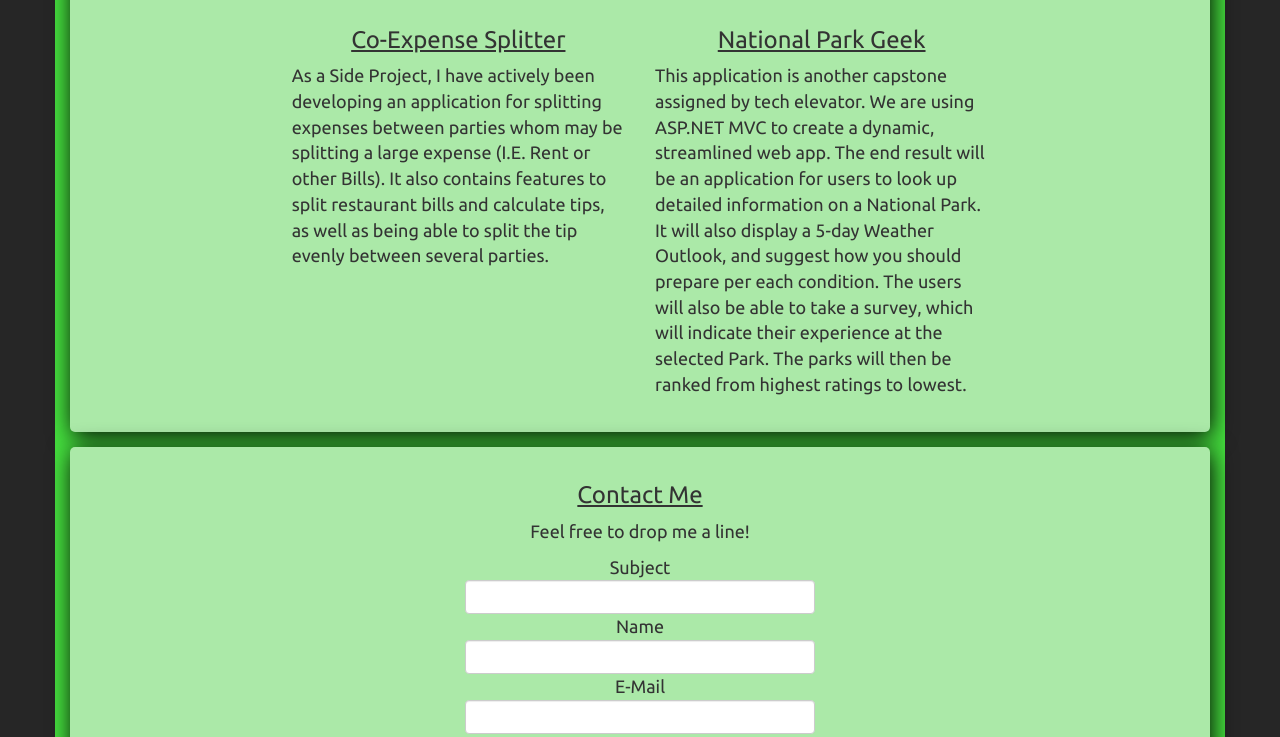
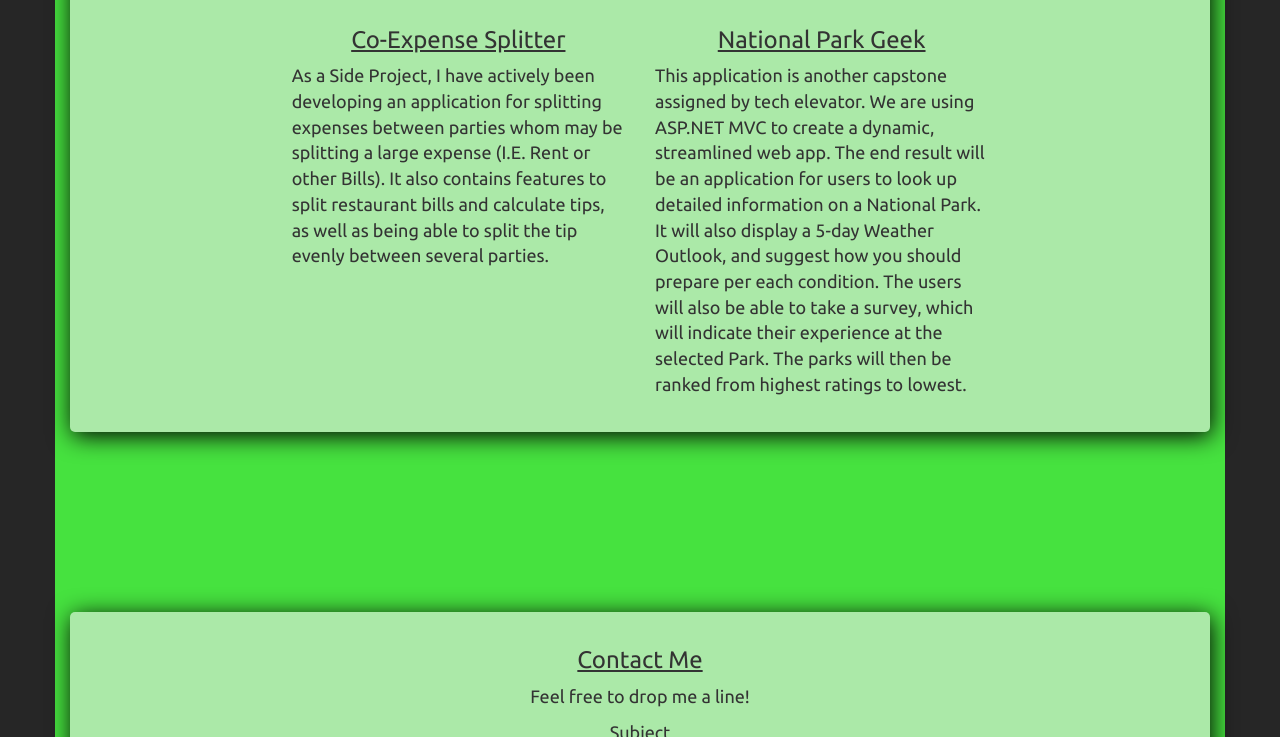
Before and after one commit to jimmyDotNET/jimmydotnet.github.io, a plain HTML site: page index.html in a window 1280 px wide. Shown: the part 1519-2256 px from the top of the page. Drawn offline with nearby package versions, Linux system fonts and the light colour scheme.

Commit message:
uncommented skillset div, commented out content until I can figure out how I want to display

```diff
--- a/index.html
+++ b/index.html
@@ -169,19 +169,19 @@
       </div>
     </div>
 
-   <!-- <div class="row" id="skillset">
+   <div class="row" id="skillset">
       <div class="col-xs-12 text-center">
-        <h3>Skill Set</h3>
+        <!--<h3>Skill Set</h3>-->
         <ul>
           <p>
 
-             add your skill sets here, but come up with a more stylish and sleek way of listing them
-              perhaps prepare the entire section to be made interactive with jS
+             <!--add your skill sets here, but come up with a more stylish and sleek way of listing them
+              perhaps prepare the entire section to be made interactive with jS-->
 
           </p>
         </ul>
       </div>
-    </div> -->
+    </div>
     <div id="greenbox">
       <div class="row" id="contactme">
         <div class="col-sm-4 col-sm-offset-4 text-center">
```
